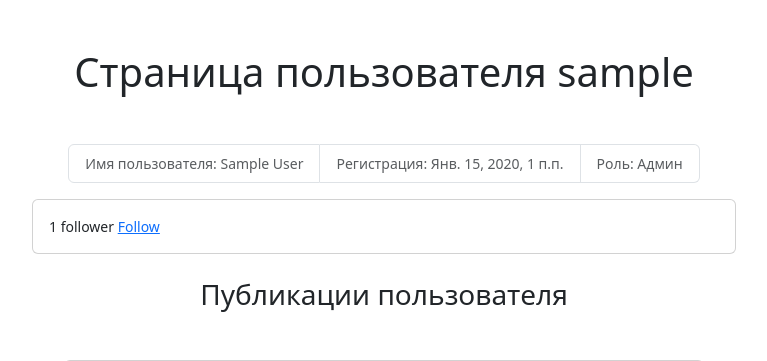
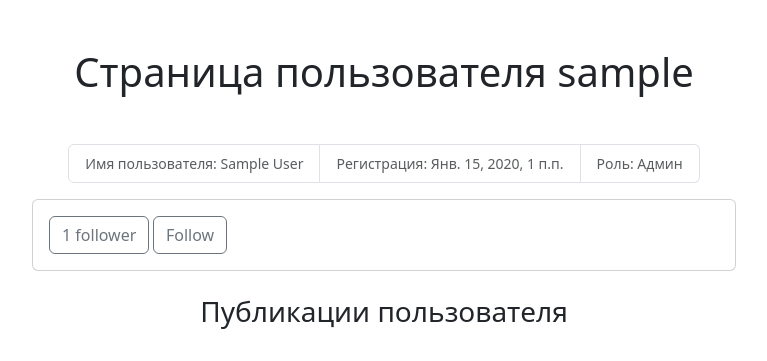
Before and after one commit to Filichkin/Blogicum, a Django app: a page that uses blogicum/templates/blog/profile.html in a window 1280 px wide. Shown: the part 56-417 px from the top of the page, without its empty margins (256-1023 px from the left). Run offline with Django 3.2, Linux system fonts and the light colour scheme; tables that the repository leaves empty hold one stand-in row (values such as "Sample post"); grey boxes marked "Sample" are stand-in pictures; some libraries are stand-ins or nearby versions.

Commit message:
change buttoms makets

```diff
--- a/blogicum/static_dev/js/followButton.js
+++ b/blogicum/static_dev/js/followButton.js
@@ -5,7 +5,7 @@ var options = {
     mode: 'same-origin'
 }
 
-  document.querySelector('a.follow')
+  document.querySelector('a.btn-outline-secondary')
           .addEventListener('click', function(e){
     e.preventDefault();
     var followButton = this;
@@ -31,7 +31,7 @@ var options = {
         followButton.innerHTML = action;
 
         // update follower count
-        var followerCount = document.querySelector('span.count .total');
+        var followerCount = document.querySelector('span.btn-outline-secondary .total');
         var totalFollowers = parseInt(followerCount.innerHTML);
         followerCount.innerHTML = previousAction === 'follow' ? totalFollowers
 + 1 : totalFollowers - 1;
--- a/blogicum/templates/blog/profile.html
+++ b/blogicum/templates/blog/profile.html
@@ -15,7 +15,7 @@
     <div class="col d-flex justify-content-center">
       <div class="card" style="width: 44rem;">
         <div class="card-body">
-          <span class="count">
+          <span class="btn btn-outline-secondary">
           <span class="total">{{ total_followers }}</span>
             follower{{ total_followers|pluralize }}
           </span>
@@ -23,7 +23,7 @@
                data-id="{{ profile.id }}"
                data-action="{% if request.user in profile.followers.all %}un{% endif %}follow"
                data-url="{% url 'blog:user_follow' %}"
-               class="follow button">
+               class="btn btn-outline-secondary">
             {% if request.user not in profile.followers.all %}
             Follow
             {% else %}
```
